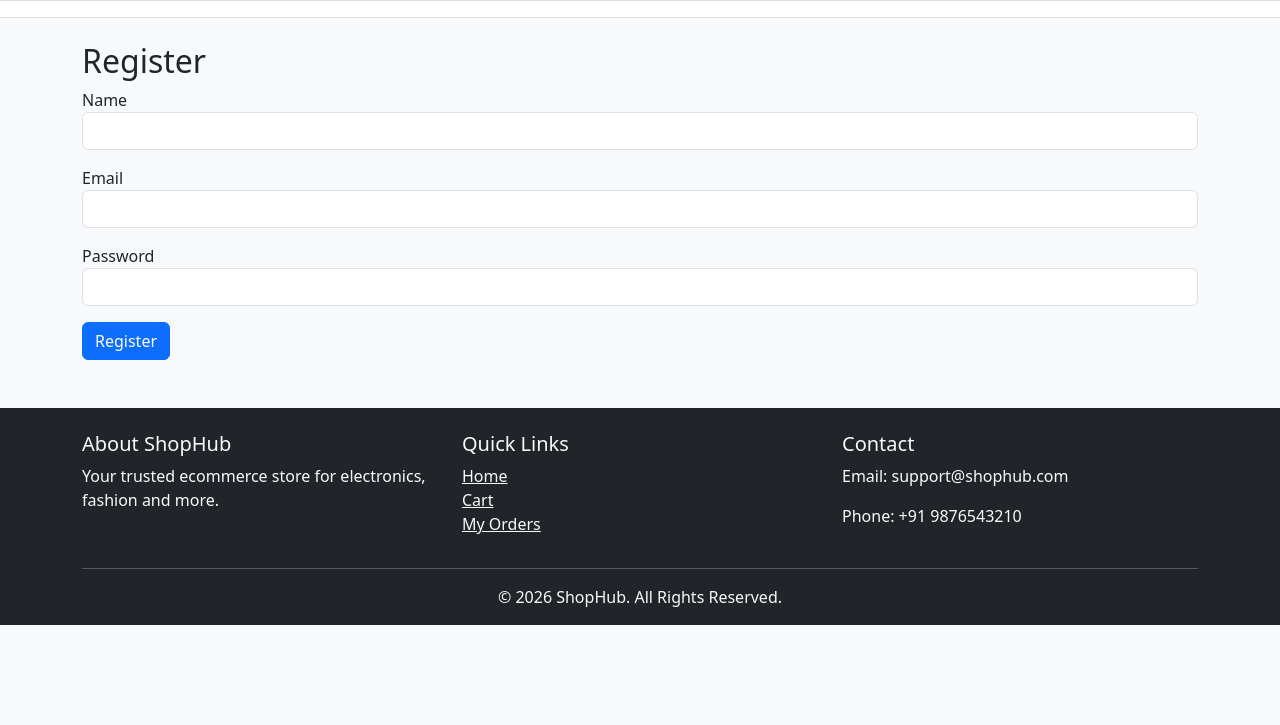
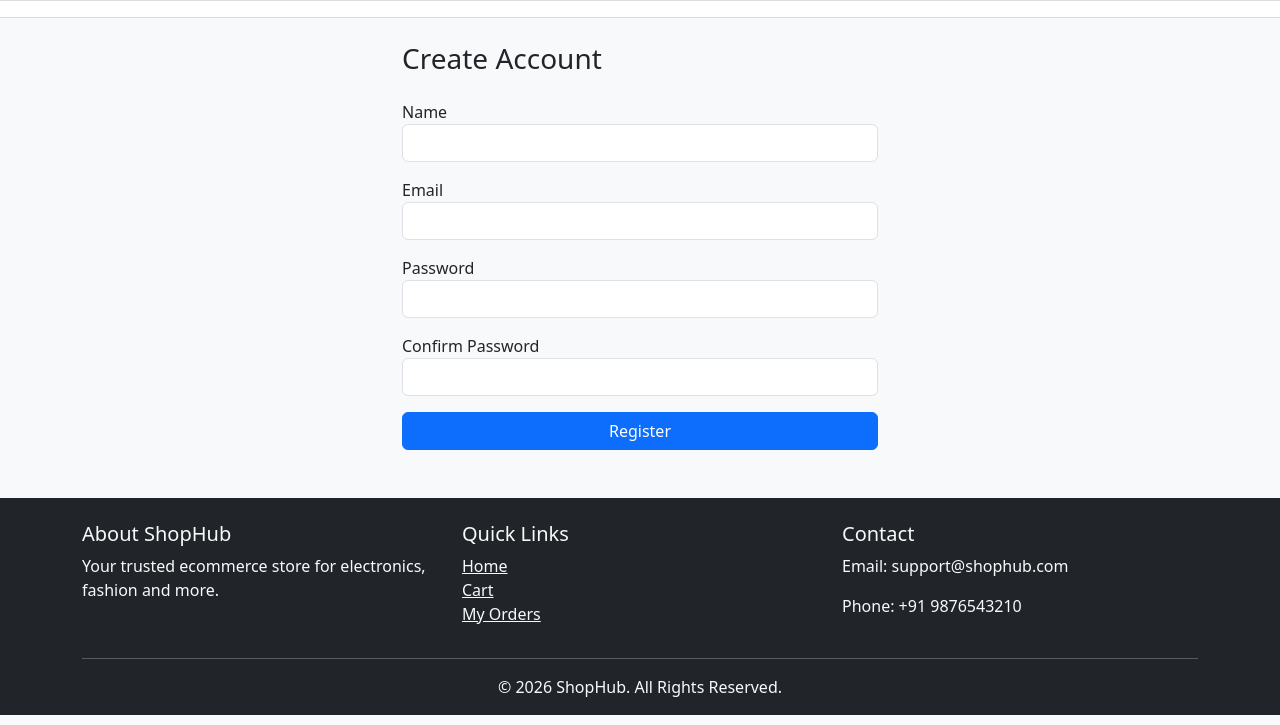
Before and after one commit to anju2410/ecommerce, a PHP site: page /ecommerce/register.php in a window 1280 px wide. Shown: the part 75-800 px from the top of the page. Run offline with PHP 8.4, Linux system fonts and the light colour scheme; data that the repository does not hold is empty; a stand-in replaces the project's code that opens the database connection.

Commit message:
Updated registration with confirm password and disabled autofill

```diff
--- a/register.php
+++ b/register.php
@@ -6,30 +6,48 @@ $error = "";
 
 if(isset($_POST['register'])) {
 
-    $name = trim($_POST['name']);
-    $email = trim($_POST['email']);
-    $password = password_hash($_POST['password'], PASSWORD_DEFAULT);
+    $name     = trim($_POST['name']);
+    $email    = trim($_POST['email']);
+    $password = $_POST['password'];
+    $confirm  = $_POST['confirm_password'];
 
-    /* CHECK IF EMAIL EXISTS */
+    // Check empty fields
+    if(empty($name) || empty($email) || empty($password) || empty($confirm)){
+        $error = "All fields are required.";
+    }
+
+    // Check password match
+    elseif($password !== $confirm){
+        $error = "Passwords do not match.";
+    }
+
+    else {
+
+        // Check if email already exists
         $check = $conn->prepare("SELECT id FROM users WHERE email=?");
         $check->execute([$email]);
 
         if($check->rowCount() > 0){
             $error = "Email already registered. Please login.";
-    } else {
+        }
+        else {
+
+            $hashedPassword = password_hash($password, PASSWORD_DEFAULT);
 
             $stmt = $conn->prepare("INSERT INTO users (name,email,password) VALUES (?,?,?)");
-        $stmt->execute([$name,$email,$password]);
+            $stmt->execute([$name,$email,$hashedPassword]);
 
             header("Location: login.php");
             exit;
+        }
     }
 }
 
 require_once("includes/header.php");
 ?>
 
-<h2>Register</h2>
+<div class="container mt-4" style="max-width:500px;">
+<h3 class="mb-4">Create Account</h3>
 
 <?php if($error): ?>
 <div class="alert alert-danger">
@@ -37,25 +55,49 @@ require_once("includes/header.php");
 </div>
 <?php endif; ?>
 
-<form method="POST">
+<form method="POST" autocomplete="off">
+
     <div class="mb-3">
         <label>Name</label>
-        <input type="text" name="name" class="form-control" required>
+        <input type="text"
+               name="name"
+               class="form-control"
+               required
+               autocomplete="off">
     </div>
 
     <div class="mb-3">
         <label>Email</label>
-        <input type="email" name="email" class="form-control" required>
+        <input type="email"
+               name="email"
+               class="form-control"
+               required
+               autocomplete="off">
     </div>
 
     <div class="mb-3">
         <label>Password</label>
-        <input type="password" name="password" class="form-control" required>
+        <input type="password"
+               name="password"
+               class="form-control"
+               required
+               autocomplete="new-password">
     </div>
 
-    <button type="submit" name="register" class="btn btn-primary">
+    <div class="mb-3">
+        <label>Confirm Password</label>
+        <input type="password"
+               name="confirm_password"
+               class="form-control"
+               required
+               autocomplete="new-password">
+    </div>
+
+    <button type="submit" name="register" class="btn btn-primary w-100">
         Register
     </button>
+
 </form>
+</div>
 
 <?php require_once("includes/footer.php"); ?>
```
Lines whose indentation alone changed are shown as unchanged.
